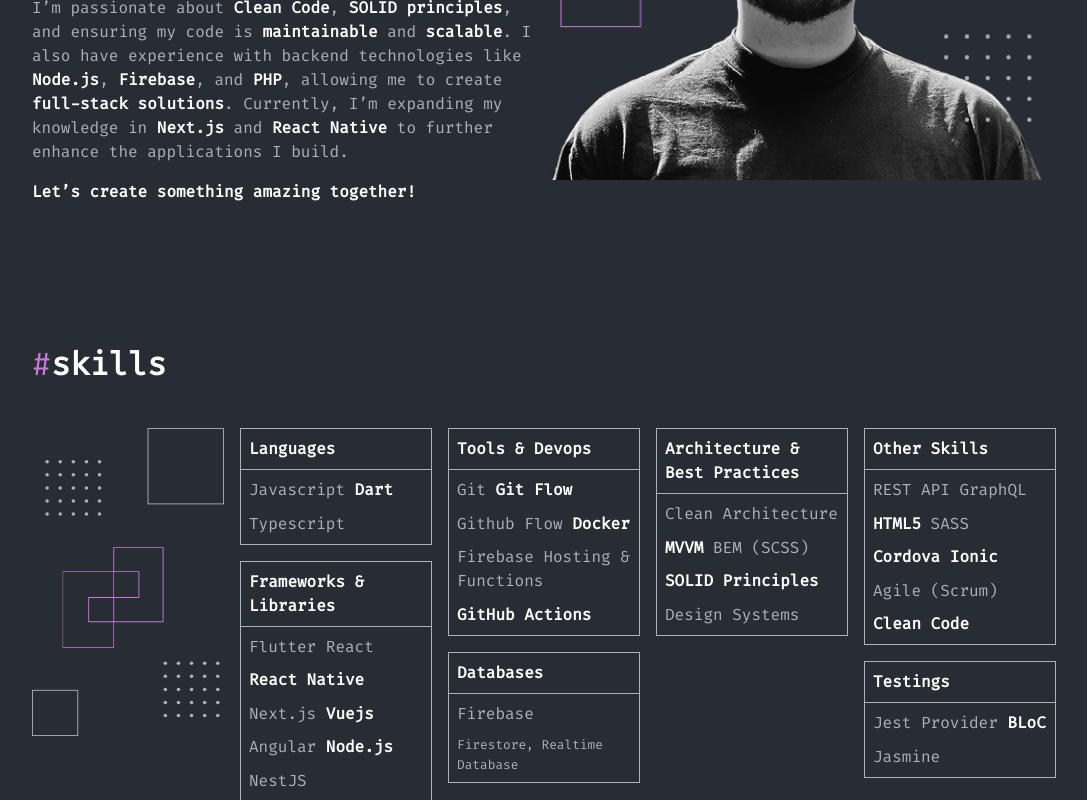
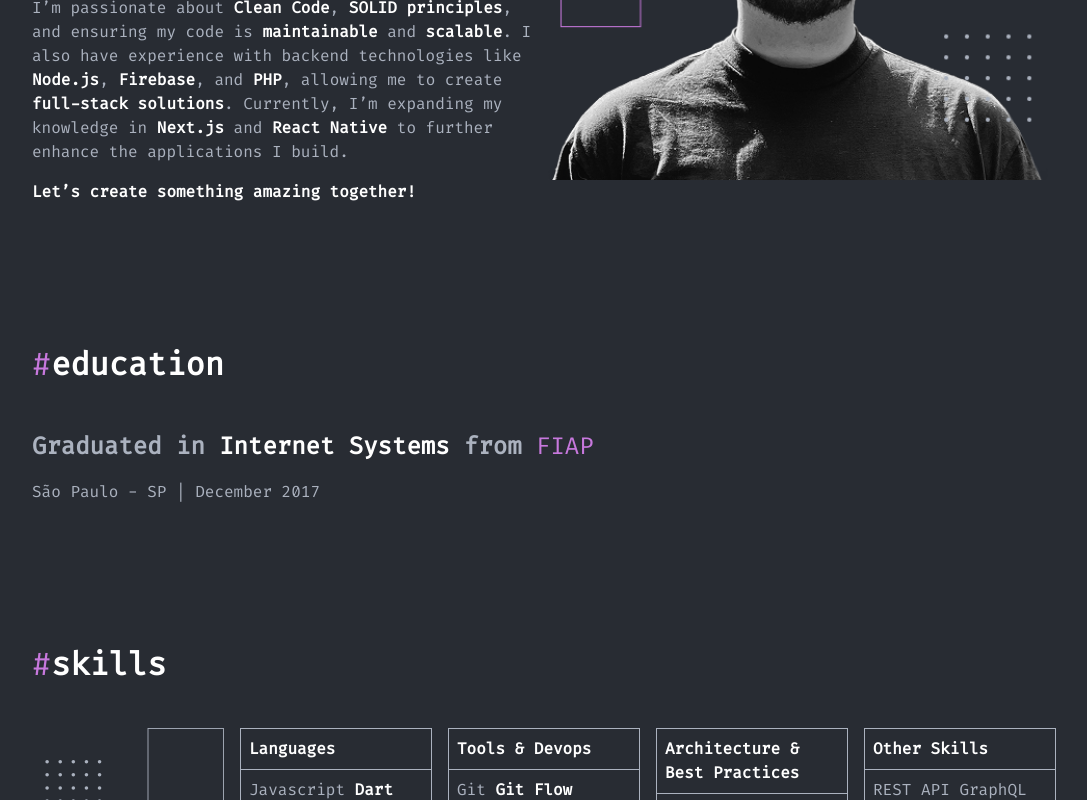
Before and after one commit to renantheodoro/portfolio, a Next.js app: page /en/about-me in a window 1280 px wide. Shown: the part 468-1268 px from the top of the page, without its empty margins (96-1183 px from the left). Built offline with nearby package versions, Linux system fonts and the light colour scheme.

Commit message:
feat: add education section

```diff
--- a/public/messages/en.json
+++ b/public/messages/en.json
@@ -54,6 +54,11 @@
   "about_me_page": {
     "title": "about-me",
     "content": "**Who am I?**\n\nWith over **10 years of experience** in software development, I specialize in web and mobile applications using **Flutter, React, Angular**, and **Vue.js**. My focus is on **performance**, **scalability**, and **clean architecture**, delivering **high-quality**, **user-friendly experiences**.\n\nI’m passionate about **Clean Code**, **SOLID principles**, and ensuring my code is **maintainable** and **scalable**. I also have experience with backend technologies like **Node.js**, **Firebase**, and **PHP**, allowing me to create **full-stack solutions**. Currently, I’m expanding my knowledge in **Next.js** and **React Native** to further enhance the applications I build.\n\n**Let’s create something amazing together!**",
+    "education_section": {
+      "title": "## education",
+      "subtitle": "### Graduated in **Internet Systems** from [FIAP](https://www.fiap.com.br/)",
+      "legend": "São Paulo - SP | December 2017"
+    },
     "fun_facts_section": {
       "title": "## my-fun-facts",
       "fun_fact_1": "I **play guitar** in my spare time",
--- a/public/messages/pt.json
+++ b/public/messages/pt.json
@@ -54,6 +54,11 @@
   "about_me_page": {
     "title": "sobre-mim",
     "content": "**Quem sou eu?**\n\nCom mais de **10 anos de experiência** em desenvolvimento de software, me especializo em aplicações web e móveis utilizando **Flutter, React, Angular** e **Vue.js**. Meu foco é em **performance**, **escalabilidade** e **arquitetura limpa**, entregando **experiências de alta qualidade** e **fáceis de usar**.\n\nSou apaixonado por **Clean Code**, **princípios SOLID** e garantir que meu código seja **manutenível** e **escalável**. Também tenho experiência com tecnologias de backend como **Node.js**, **Firebase** e **PHP**, permitindo-me criar **soluções full-stack**. Atualmente, estou expandindo meu conhecimento em **Next.js** e **React Native** para aprimorar ainda mais as aplicações que crio.\n\n**Vamos criar algo incrível juntos!**",
+    "education_section": {
+      "title": "## educação",
+      "subtitle": "### Graduado em **Sistemas para Internet** pela [FIAP](https://www.fiap.com.br/)",
+      "legend": "São Paulo - SP | Dezembro de 2017"
+    },
     "fun_facts_section": {
       "title": "## fatos-sobre-mim",
       "fun_fact_1": "Eu **toco guitarra** no meu tempo livre",
--- a/src/app/[locale]/about-me/page.tsx
+++ b/src/app/[locale]/about-me/page.tsx
@@ -43,13 +43,31 @@ export default function AboutMePage() {
         </div>
       </section>
 
+      <div className="section-block">
+        <div className="container">
+          <div className="section-block__header">
+            <div className="flex flex-row justify-start items-center">
+              <CustomMarkdown tag="h2" hasHashtag>
+                {t("education_section.title")}
+              </CustomMarkdown>
+            </div>
+          </div>
+          <div className="section-block__content flex-col">
+            <CustomMarkdown tag="h3">
+              {t("education_section.subtitle")}
+            </CustomMarkdown>
+            <p> {t("education_section.legend")}</p>
+          </div>
+        </div>
+      </div>
+
       <SkillsSection />
 
       <section className="section-block">
         <div className={`${styles["background-logo-shape"]} container`}>
           <div className="section-block__header">
             <div className="flex flex-row justify-start items-center">
-              <CustomMarkdown tag="h2" hasHashtag={true}>
+              <CustomMarkdown tag="h2" hasHashtag>
                 {t("fun_facts_section.title")}
               </CustomMarkdown>
             </div>
--- a/src/app/[locale]/page.tsx
+++ b/src/app/[locale]/page.tsx
@@ -82,7 +82,7 @@ export default function HomePage() {
         <div className="container">
           <div className="section-block__header">
             <div className="flex flex-row justify-start items-center">
-              <CustomMarkdown tag="h2" hasHashtag={true}>
+              <CustomMarkdown tag="h2" hasHashtag>
                 {t("about_section.title")}
               </CustomMarkdown>
               <div className="hidden md:block lg:block section-block__header__line"></div>
@@ -104,8 +104,8 @@ export default function HomePage() {
               <Image
                 src="/images/about-me-home.png"
                 alt="Renan Theodoro"
-                width={327} // Defina a largura desejada
-                height={450} // Defina a altura desejada
+                width={327}
+                height={450}
               />
             </div>
           </div>
@@ -116,7 +116,7 @@ export default function HomePage() {
         <div className="container">
           <div className="section-block__header">
             <div className="flex flex-row justify-start items-center">
-              <CustomMarkdown tag="h2" hasHashtag={true}>
+              <CustomMarkdown tag="h2" hasHashtag>
                 {t("contacts_section.title")}
               </CustomMarkdown>
 
--- a/src/components/molecules/CustomMarkdown.tsx
+++ b/src/components/molecules/CustomMarkdown.tsx
@@ -26,6 +26,11 @@ const CustomMarkdown: React.FC<CustomMarkdownProps> = ({
             hasHashtag ? <span className="hashtag">#</span> : null,
             props.children
           ),
+        a: ({ href, children }) => (
+          <a href={href} target="_blank">
+            {children}
+          </a>
+        ),
       }}
     >
       {children}
--- a/src/components/molecules/SectionBlock.tsx
+++ b/src/components/molecules/SectionBlock.tsx
@@ -21,7 +21,7 @@ export default function SectionBlock({
       <div className="container">
         <div className="section-block__header">
           <div className="flex flex-row justify-start items-center">
-            <CustomMarkdown tag="h2" hasHashtag={true}>
+            <CustomMarkdown tag="h2" hasHashtag>
               {title}
             </CustomMarkdown>
           </div>
--- a/src/styles/layout.scss
+++ b/src/styles/layout.scss
@@ -156,6 +156,25 @@
     padding-top: var(--section-padding);
     padding-bottom: var(--section-padding);
 
+    h3 {
+      color: var(--grey);
+      margin-bottom: 1rem;
+
+      a {
+        font-size: inherit;
+        color: var(--primary);
+        transition: ease 0.3s;
+
+        &:hover {
+          text-decoration: underline;
+        }
+      }
+
+      strong {
+        color: var(--white);
+      }
+    }
+
     p {
       margin-bottom: 1rem;
 
```
